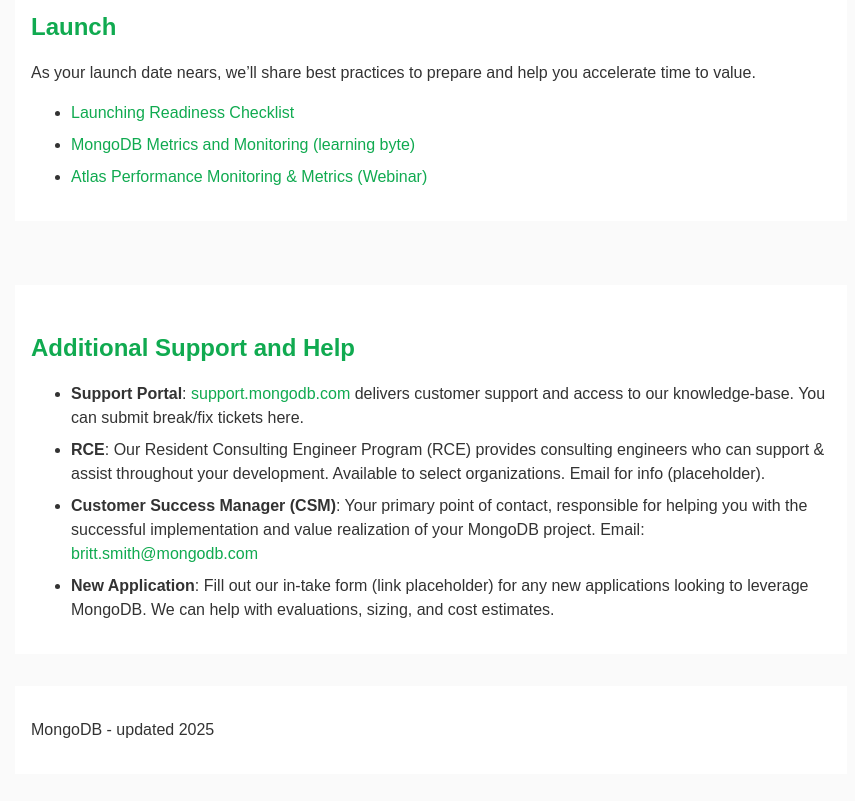
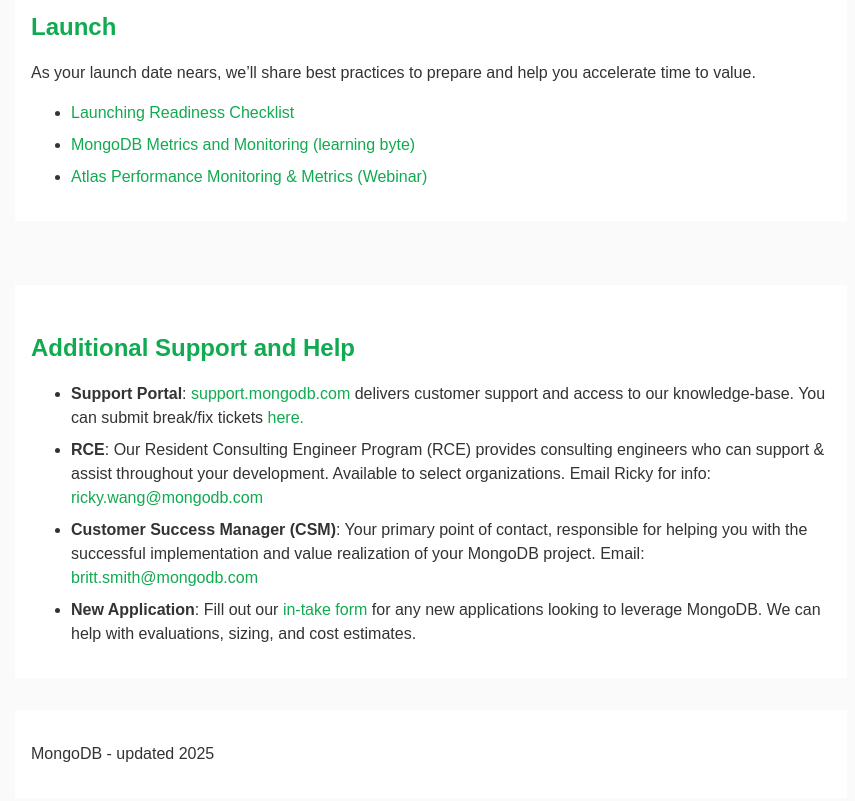
Before and after one commit to dmCase/mongodb-onboard, a plain HTML site: page index.html in a window 1280 px wide. Shown: the part 1229-2030 px from the top of the page, without its empty margins (209-1064 px from the left). Drawn offline with Linux system fonts and the light colour scheme.

Commit message:
Update index.html

```diff
--- a/index.html
+++ b/index.html
@@ -262,18 +262,26 @@
         <a href="https://support.mongodb.com" target="_blank" rel="noopener noreferrer">
           support.mongodb.com
         </a>
-        delivers customer support and access to our knowledge-base. You can submit break/fix tickets here.
+        delivers customer support and access to our knowledge-base. You can submit break/fix tickets <a href="https://support.mongodb.com"
+         target="_blank"
+         rel="noopener noreferrer">
+        here.
+        </a>
       </li>
       <li><strong>RCE</strong>: Our Resident Consulting Engineer Program (RCE) provides consulting engineers
         who can support & assist throughout your development. Available to select organizations.
-        Email for info (placeholder).
+        Email Ricky for info: <a href="mailto:ricky.wang@mongodb.com">ricky.wang@mongodb.com</a>
       </li>
       <li><strong>Customer Success Manager (CSM)</strong>: Your primary point of contact, responsible
         for helping you with the successful implementation and value realization of your MongoDB project.
         Email: <a href="mailto:britt.smith@mongodb.com">britt.smith@mongodb.com</a>
       </li>
-      <li><strong>New Application</strong>: Fill out our in-take form (link placeholder) for any new
-        applications looking to leverage MongoDB. We can help with evaluations, sizing, and cost estimates.
+      <li><strong>New Application</strong>: Fill out our <a href="https://forms.monday.com/forms/1b4b2958fd147df988a6209cb2c00e1e"
+         target="_blank"
+         rel="noopener noreferrer">
+        in-take form
+        </a>
+        for any new applications looking to leverage MongoDB. We can help with evaluations, sizing, and cost estimates.
       </li>
     </ul>
   </section>
```
